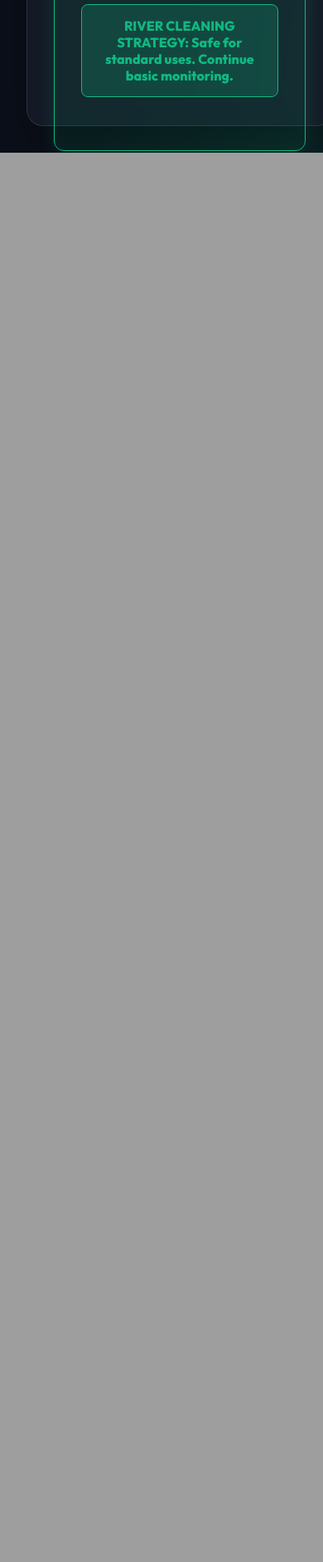
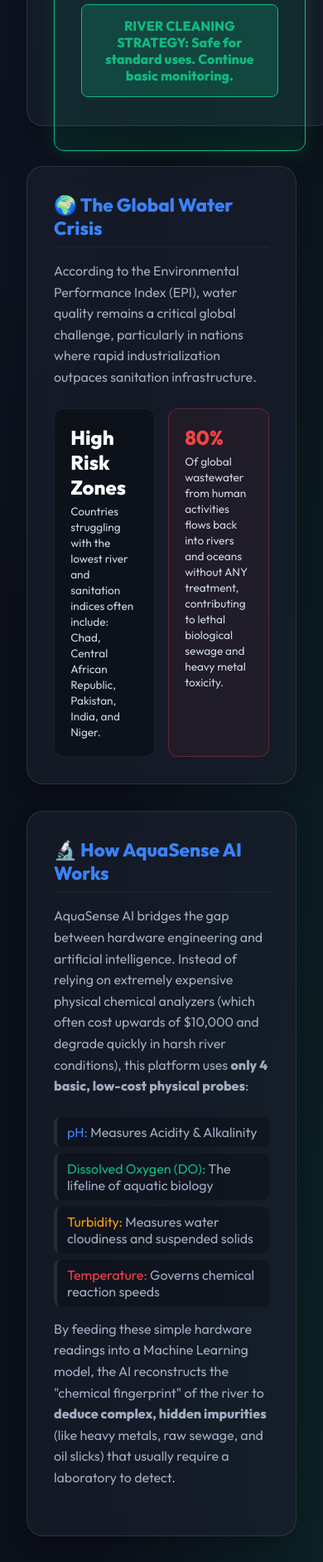
Before and after one commit to lakshyachandravanshi543-alt/VARUNAA-AI, a Flask app: page / in a window 390 px wide. Shown: the part 1797-3679 px from the top of the page at 83% size. Before the commit the page ends 1981 px from the top, so only its background shows below. Run offline with Flask 3, Linux system fonts and the light colour scheme.

Commit message:
Add global statistics and context to dashboard UI

```diff
--- a/static/css/style.css
+++ b/static/css/style.css
@@ -255,3 +255,92 @@ input[type="number"]:focus {
     70% { box-shadow: 0 0 0 20px rgba(239, 68, 68, 0); }
     100% { box-shadow: 0 0 0 0 rgba(239, 68, 68, 0); }
 }
+
+/* Info Section Styles */
+.info-section {
+    display: grid;
+    grid-template-columns: 1fr 1fr;
+    gap: 2rem;
+    margin-top: 1rem;
+}
+
+@media (max-width: 900px) {
+    .info-section {
+        grid-template-columns: 1fr;
+    }
+}
+
+.info-card {
+    background: var(--panel-bg);
+    backdrop-filter: blur(12px);
+    -webkit-backdrop-filter: blur(12px);
+    border: 1px solid var(--border-color);
+    border-radius: 20px;
+    padding: 2rem;
+    box-shadow: 0 10px 30px -10px rgba(0, 0, 0, 0.4);
+}
+
+.info-card h3 {
+    font-size: 1.4rem;
+    color: var(--accent-blue);
+    margin-bottom: 1rem;
+    border-bottom: 1px solid rgba(255,255,255,0.05);
+    padding-bottom: 0.5rem;
+}
+
+.info-card p {
+    color: var(--text-secondary);
+    line-height: 1.6;
+    margin-bottom: 1.5rem;
+}
+
+.stats-grid {
+    display: grid;
+    grid-template-columns: 1fr 1fr;
+    gap: 1rem;
+}
+
+.stat-box {
+    background: rgba(0,0,0,0.3);
+    padding: 1.2rem;
+    border-radius: 12px;
+    border: 1px solid rgba(255,255,255,0.05);
+    display: flex;
+    flex-direction: column;
+    gap: 5px;
+}
+
+.alert-box {
+    border-color: rgba(239, 68, 68, 0.3);
+    background: rgba(239, 68, 68, 0.05);
+}
+
+.stat-value {
+    font-size: 1.5rem;
+    font-weight: 800;
+    color: var(--text-primary);
+}
+
+.alert-box .stat-value {
+    color: var(--color-red);
+}
+
+.stat-label {
+    font-size: 0.85rem;
+    color: #cbd5e1;
+    line-height: 1.4;
+}
+
+.tech-list {
+    list-style-type: none;
+    padding-left: 0;
+}
+
+.tech-list li {
+    padding: 8px 12px;
+    margin-bottom: 8px;
+    background: rgba(0,0,0,0.2);
+    border-radius: 8px;
+    border-left: 4px solid var(--border-color);
+    color: var(--text-secondary);
+}
--- a/templates/index.html
+++ b/templates/index.html
@@ -82,6 +82,36 @@
             </section>
         </main>
 
+        <!-- Global Context & Project Information -->
+        <section class="info-section">
+            <div class="info-card">
+                <h3>🌍 The Global Water Crisis</h3>
+                <p>According to the Environmental Performance Index (EPI), water quality remains a critical global challenge, particularly in nations where rapid industrialization outpaces sanitation infrastructure.</p>
+                <div class="stats-grid">
+                    <div class="stat-box">
+                        <span class="stat-value">High Risk Zones</span>
+                        <span class="stat-label">Countries struggling with the lowest river and sanitation indices often include: Chad, Central African Republic, Pakistan, India, and Niger.</span>
+                    </div>
+                    <div class="stat-box alert-box">
+                        <span class="stat-value">80%</span>
+                        <span class="stat-label">Of global wastewater from human activities flows back into rivers and oceans without ANY treatment, contributing to lethal biological sewage and heavy metal toxicity.</span>
+                    </div>
+                </div>
+            </div>
+
+            <div class="info-card">
+                <h3>🔬 How AquaSense AI Works</h3>
+                <p>AquaSense AI bridges the gap between hardware engineering and artificial intelligence. Instead of relying on extremely expensive physical chemical analyzers (which often cost upwards of $10,000 and degrade quickly in harsh river conditions), this platform uses <strong>only 4 basic, low-cost physical probes</strong>:</p>
+                <ul class="tech-list">
+                    <li><span style="color:#3b82f6;">pH:</span> Measures Acidity & Alkalinity</li>
+                    <li><span style="color:#10b981;">Dissolved Oxygen (DO):</span> The lifeline of aquatic biology</li>
+                    <li><span style="color:#f59e0b;">Turbidity:</span> Measures water cloudiness and suspended solids</li>
+                    <li><span style="color:#ef4444;">Temperature:</span> Governs chemical reaction speeds</li>
+                </ul>
+                <p style="margin-top: 15px;">By feeding these simple hardware readings into a Machine Learning model, the AI reconstructs the "chemical fingerprint" of the river to <strong>deduce complex, hidden impurities</strong> (like heavy metals, raw sewage, and oil slicks) that usually require a laboratory to detect.</p>
+            </div>
+        </section>
+
     </div>
 
     <!-- Leaflet JS -->
```
